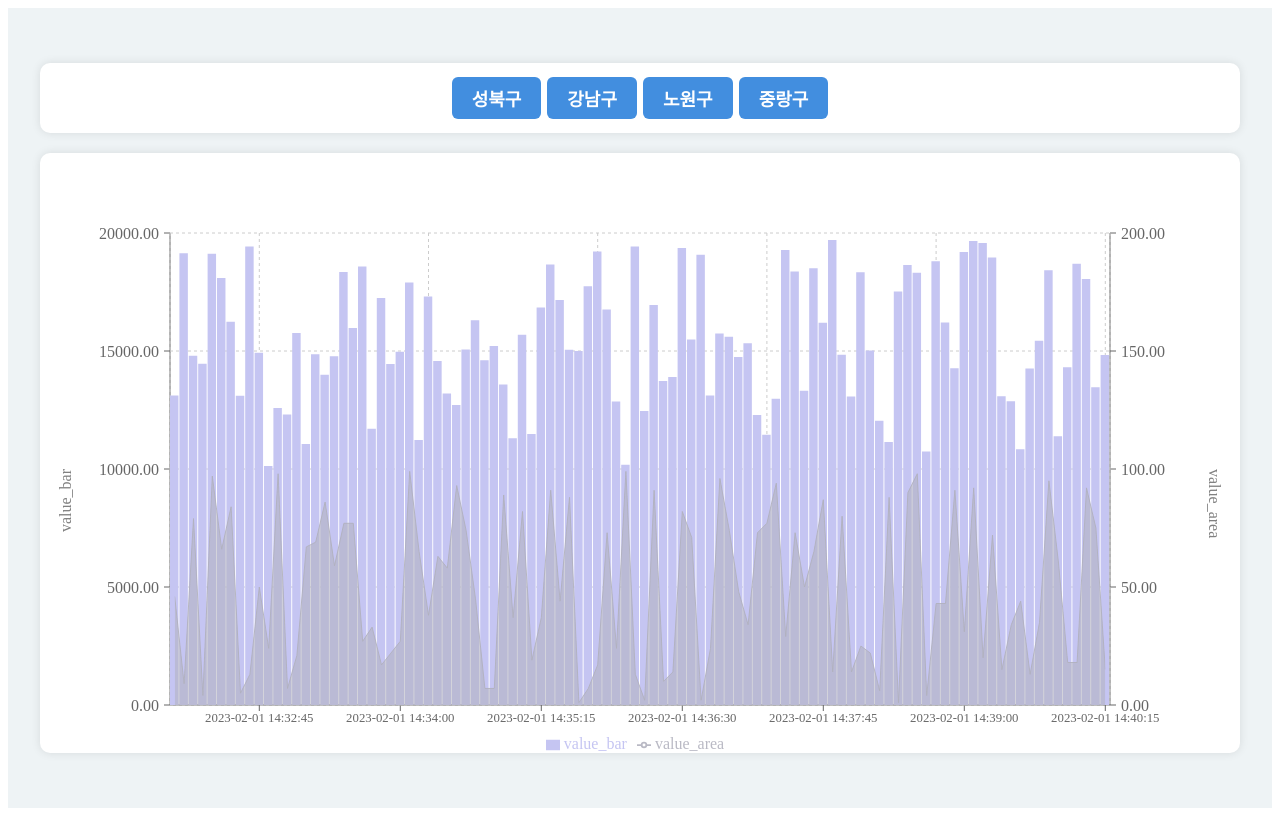
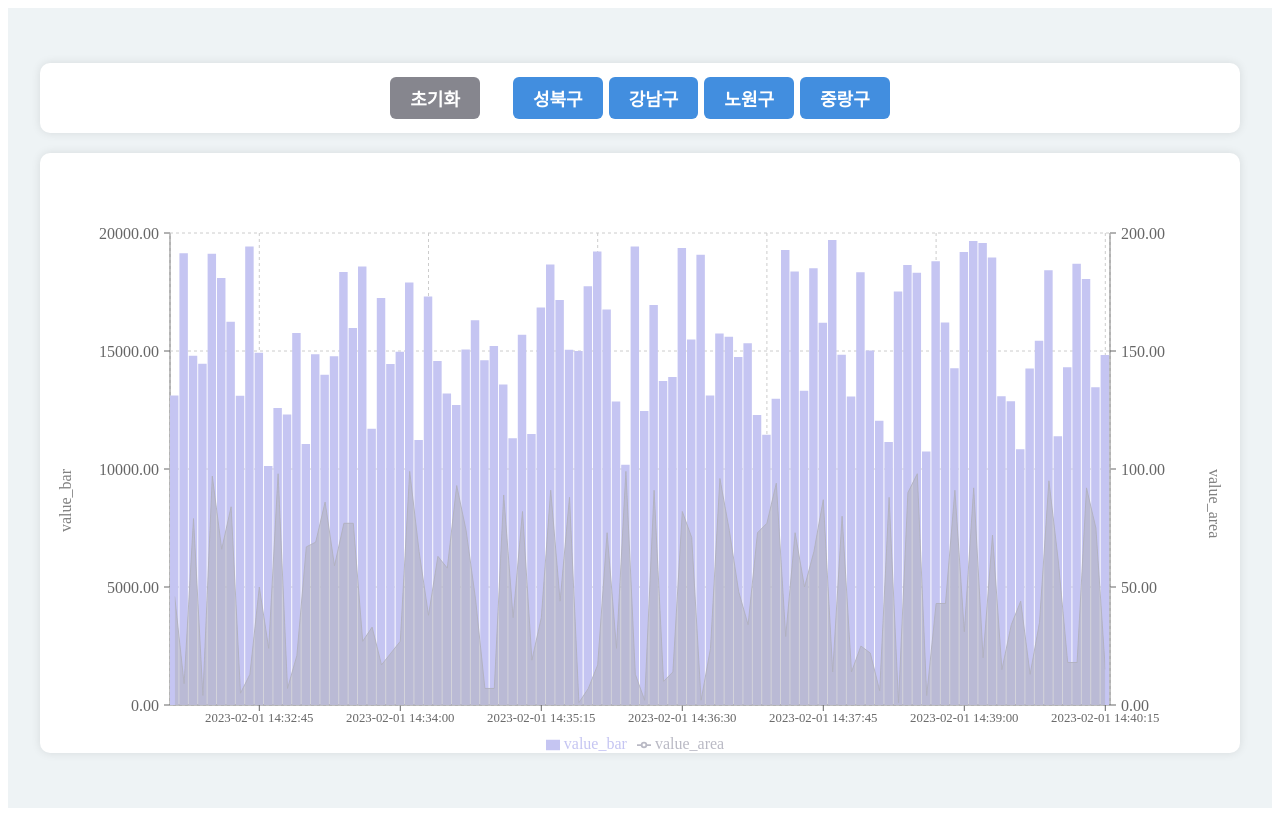
Before and after one commit to slowteady/wanted-pre-onboarding-4th-task, a React (Create React App) app: page /chart in a window 1280 px wide. Built offline with nearby package versions, Linux system fonts and the light colour scheme.

Commit message:
feat: 초기화 버튼 추가 및 style 분기 처리

```diff
--- a/src/components/filter/FilterButtonList.tsx
+++ b/src/components/filter/FilterButtonList.tsx
@@ -16,9 +16,16 @@ const FilterButtonList = ({ filterArr }: FilterButtonListProps) => {
     }
   };
 
+  const resetFilter = () => {
+    setFilterIds([]);
+  };
+
   return (
     <>
       <FilterBtnBox>
+        <Button data-isactive={false} isReset onClick={resetFilter}>
+          초기화
+        </Button>
         {filterArr &&
           filterArr.length > 0 &&
           filterArr.map((id, index) => (
@@ -39,22 +46,24 @@ const FilterBtnBox = styled.div`
   align-items: center;
 `;
 
-const Button = styled.button<{ 'data-isactive': boolean }>`
+const Button = styled.button<{ 'data-isactive': boolean; isReset?: boolean }>`
   padding: 8px 20px;
   margin: 0 3px;
   font-size: 18px;
   font-weight: bold;
   text-align: center;
   color: #ffffff;
-  background-color: ${(props) => (props['data-isactive'] ? '#0a68ce' : '#428edf')};
+  background-color: ${(props) => (props.isReset ? '#86868e' : props['data-isactive'] ? '#0a68ce' : '#428edf')};
   border-radius: 6px;
   border: none;
   transition: background-color 0.3s ease;
   cursor: pointer;
 
   &:hover {
-    background-color: #0a68ce;
+    background-color: ${(props) => (props.isReset ? '#626268' : '#0a68ce')};
   }
+
+  ${(props) => props.isReset && 'margin-right: 30px;'}
 `;
 
 export default FilterButtonList;
```
